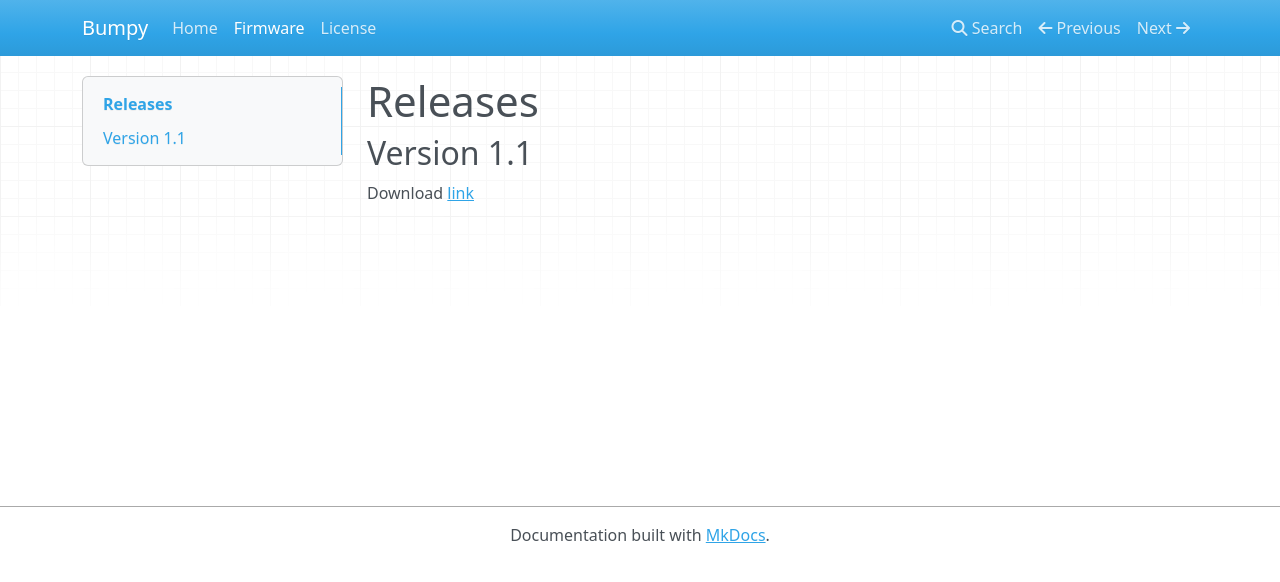
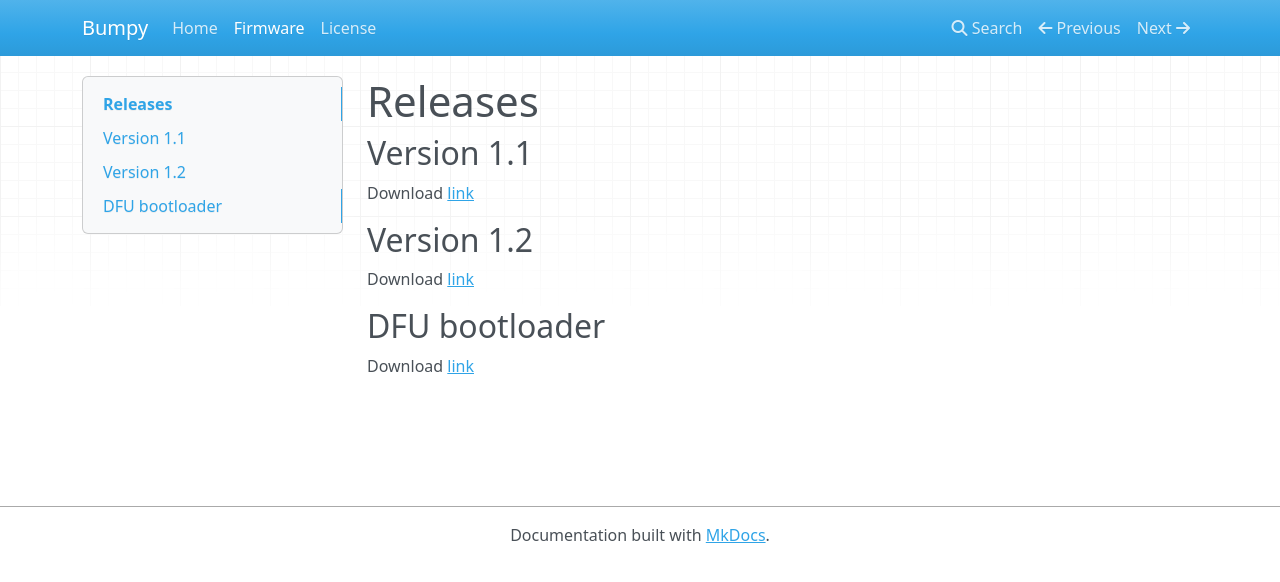
Before and after one commit to electronut/ElectronutLabs-Bumpy, an MkDocs documentation site: the page built from docs/firmware.md, in a window 1280 px wide. Shown: the top 582 px of the page. Built offline with MkDocs 1.6.1, drawn with Linux system fonts in a browser that asks for light colours; nearby versions of some CDN libraries; a script that is not in the unit is left out.

Commit message:
new release 1.2

```diff
--- a/docs/firmware.md
+++ b/docs/firmware.md
@@ -1,5 +1,14 @@
 # Releases
+
 
 ## Version 1.1
 
 Download [link](https://github.com/electronut/ElectronutLabs-Bumpy/releases/download/v1.1/bumpy-rev1.1.bin)
+
+## Version 1.2
+
+Download [link](https://github.com/electronut/ElectronutLabs-Bumpy/releases/download/v1.2/bumpy-rev1.2.bin)
+
+## DFU bootloader
+
+Download [link](https://github.com/electronut/ElectronutLabs-Bumpy/releases/download/v1.2/dfu_upgrade.hex)
```
